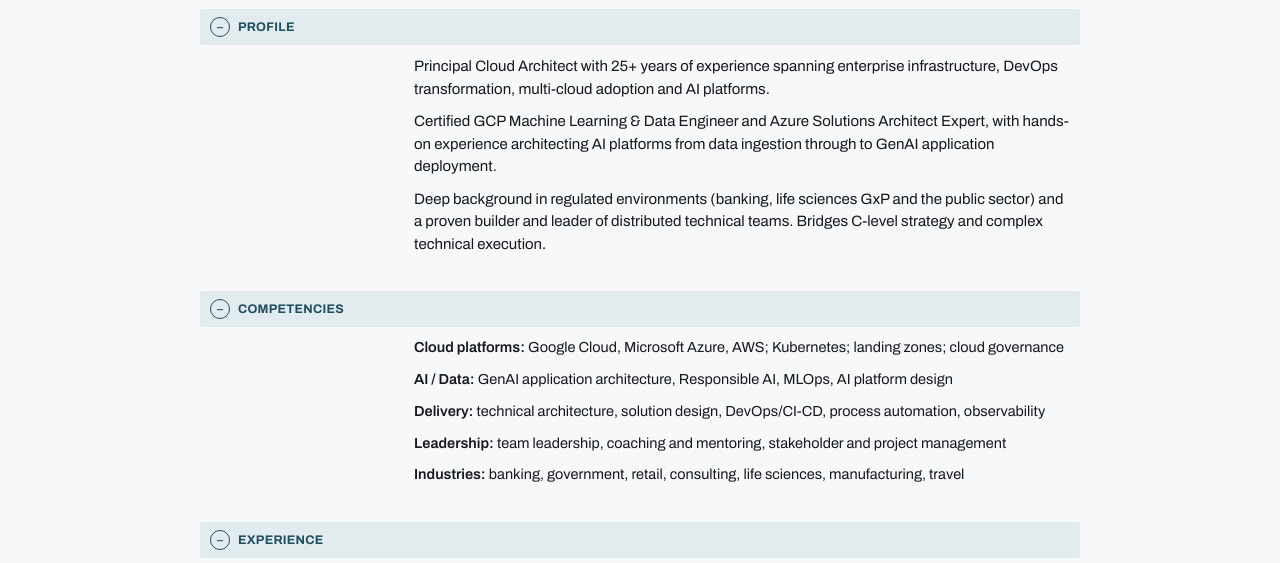
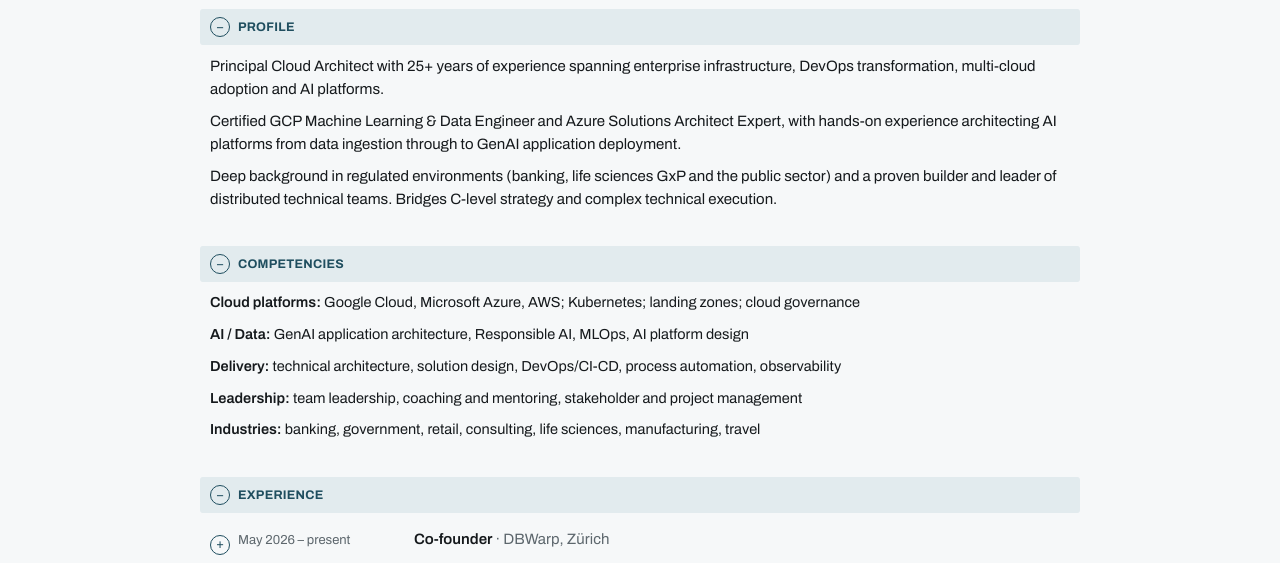
Before and after one commit to THRD-GH/profile, a plain HTML site: page dan/index.html in a window 1280 px wide. Shown: the part 184-747 px from the top of the page. Drawn offline with Linux system fonts and the light colour scheme.

Commit message:
Prose sections full width; date gutter only where dates live
Co-Authored-By: Claude Fable 5 <noreply@anthropic.com>

```diff
--- a/dan/index.html
+++ b/dan/index.html
@@ -135,7 +135,7 @@ a:focus-visible { outline: 2px solid var(--accent); outline-offset: 2px; }
 .sec > summary:hover::before, .sec > summary:focus-visible::before { background: var(--accent); color: var(--bg); }
 .sec > summary:focus-visible { outline: 2px solid var(--accent); outline-offset: 2px; }
 .secbody { display: grid; grid-template-columns: 176px 1fr; gap: 0 28px; padding-bottom: 14px; }
-.secbody > .body { grid-column: 2; min-width: 0; }
+.secbody > .body { grid-column: 1 / -1; min-width: 0; }
 .secbody > .entry, .secbody > .rowline { grid-column: 1 / -1; }
 .body p { margin: 0 0 10px; }
 
@@ -189,7 +189,6 @@ a:focus-visible { outline: 2px solid var(--accent); outline-offset: 2px; }
   .masthead .contactblock a { display: inline-block; margin-right: 14px; }
   .masthead .contactblock .status { display: block; white-space: nowrap; }
   .secbody { grid-template-columns: 1fr; gap: 0; }
-  .secbody > .body { grid-column: 1; }
   .entry > summary { grid-template-columns: 1fr; }
   .entry .when { grid-column: 1; grid-row: 1; padding-top: 0; }
   .entry .what { grid-column: 1; grid-row: 2; padding-left: 26px; }
```
